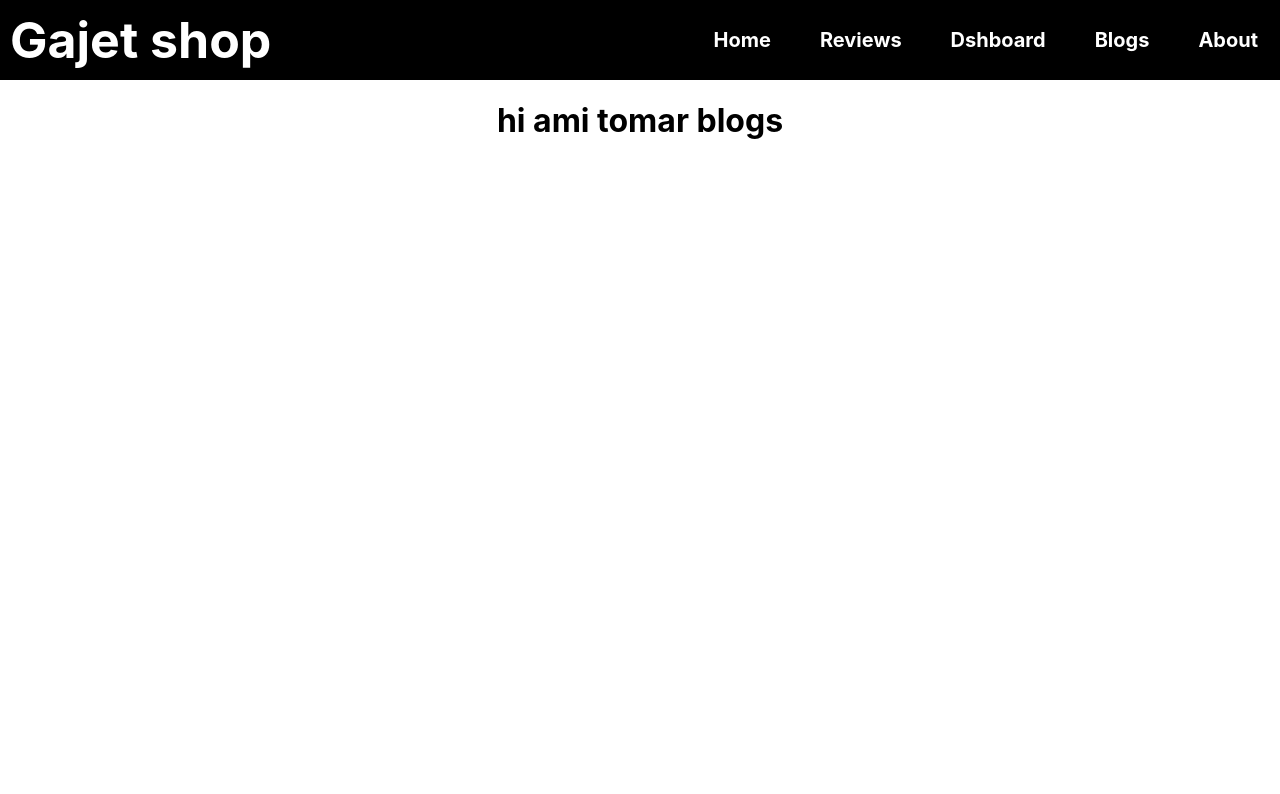
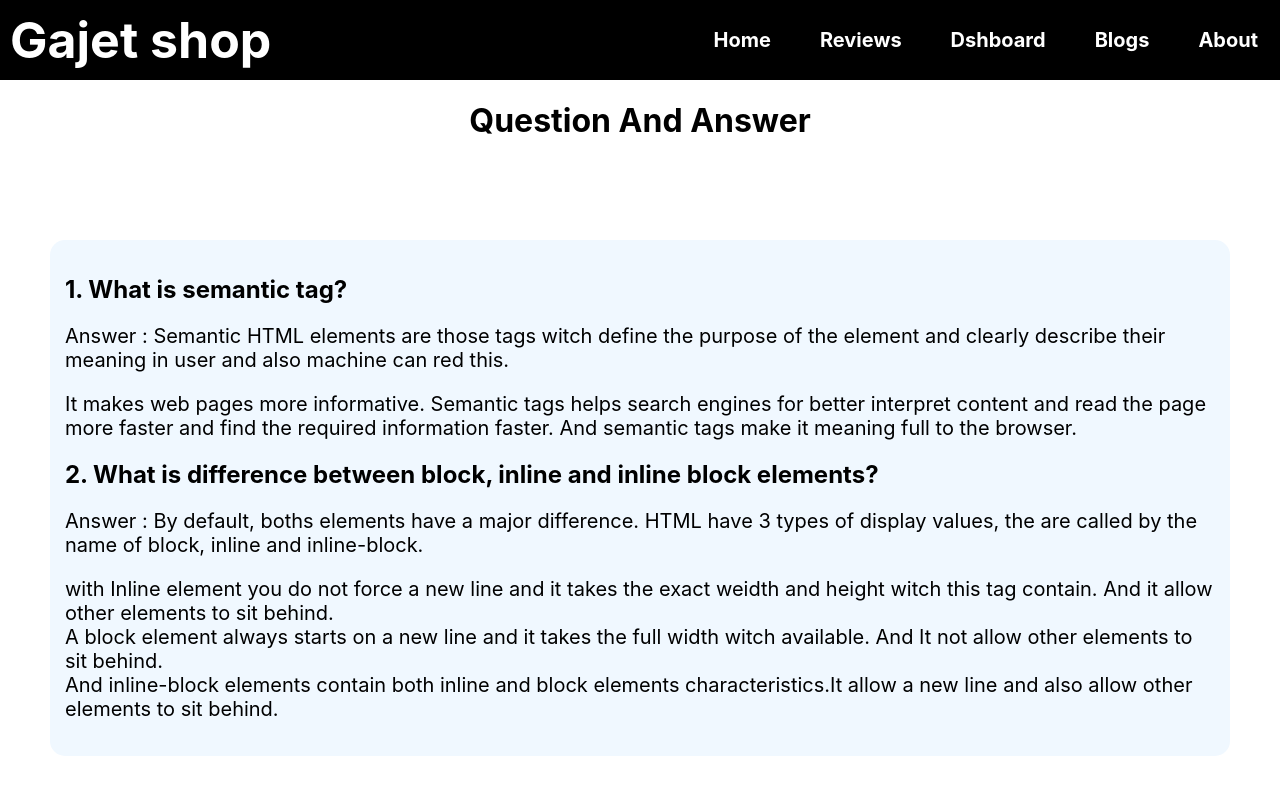
Before and after one commit to Nur-Al-Mumit/Product-Analysis-Pro-07, a React (Create React App) app: page /blogs in a window 1280 px wide. Shown: the top 794 px of the page. Built offline with nearby package versions, Linux system fonts and the light colour scheme.

Commit message:
added bolgs

```diff
--- a/src/Components/Blogs/Blogs.css
+++ b/src/Components/Blogs/Blogs.css
@@ -0,0 +1,12 @@
+.question-container{
+    margin-top: 100px;
+    margin-left: 50px;
+    margin-right: 50px;
+    background-color: aliceblue;
+    text-align: start;
+    padding: 15px;
+    border-radius: 15px;
+}
+.question-container p{
+    font-size: 20px;
+}
--- a/src/Components/Blogs/Blogs.js
+++ b/src/Components/Blogs/Blogs.js
@@ -1,11 +1,46 @@
-import React from 'react';
+import React from "react";
+import "./Blogs.css";
 
 const Blogs = () => {
-    return (
-        <div>
-            <h1>hi ami tomar blogs</h1>
-        </div>
-    );
+  return (
+    <div>
+      <h1>Question And Answer</h1>
+      <div className="question-container">
+        <h2>1. What is semantic tag?</h2>
+        <p>
+          Answer : Semantic HTML elements are those tags witch define the
+          purpose of the element and clearly describe their meaning in user and
+          also machine can red this.
+          <p>
+            It makes web pages more informative. Semantic tags helps search
+            engines for better interpret content and read the page more faster
+            and find the required information faster. And semantic tags make it
+            meaning full to the browser.
+          </p>
+        </p>
+        <h2>
+          2. What is difference between block, inline and inline block elements?
+        </h2>
+        <p>
+          Answer : By default, boths elements have a major difference. HTML have
+          3 types of display values, the are called by the name of block, inline
+          and inline-block.
+          <p>
+            with Inline element you do not force a new line and it takes the
+            exact weidth and height witch this tag contain. And it allow other
+            elements to sit behind.
+            <br />
+            A block element always starts on a new line and it takes the full
+            width witch available. And It not allow other elements to sit
+            behind.
+            <br />
+            And inline-block elements contain both inline and block elements characteristics.It allow a new line and also allow other
+            elements to sit behind.
+          </p>
+        </p>
+      </div>
+    </div>
+  );
 };
 
 export default Blogs;
```
